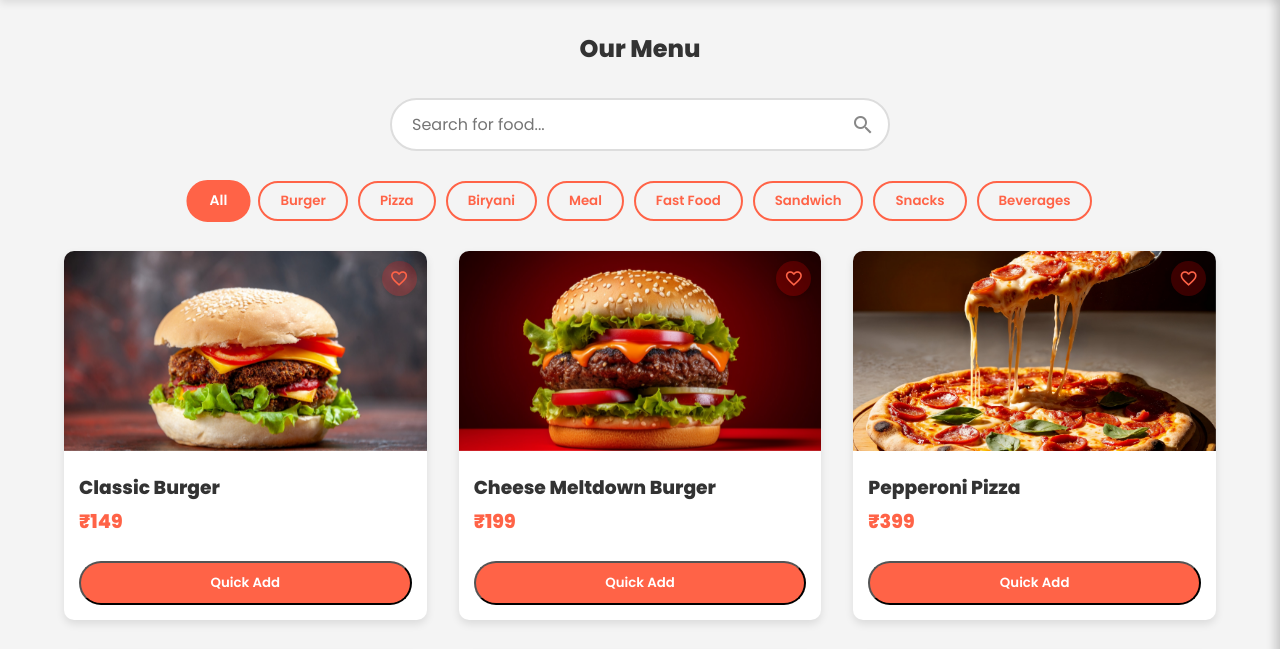
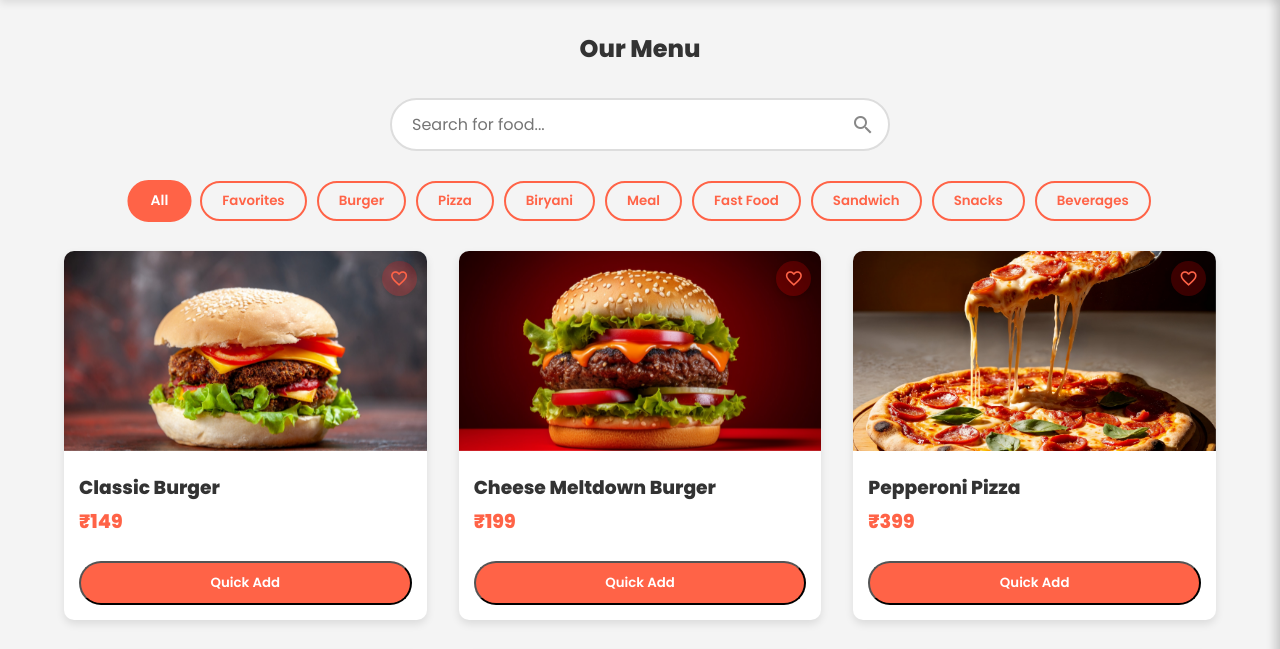
Before and after one commit to omkar3600/TastyBites, a plain HTML site: page menu.html in a window 1280 px wide. Shown: the part 77-726 px from the top of the page. Drawn offline with Linux system fonts and the light colour scheme.

Commit message:
added Favorites category in menu

```diff
--- a/menu.html
+++ b/menu.html
@@ -50,42 +50,33 @@
             </div>
         </nav> -->
 
-
-
-
-
-
-
-
         <nav>
-        <div class="hamburger" onclick="toggleMobileMenu()"><span class="material-icons">menu</span></div>
-        <div class="logo" onclick="window.location.href='index.html'">Tasty<span>Bites</span></div>
+            <div class="hamburger" onclick="toggleMobileMenu()">
+                <span class="material-icons">menu</span>
+            </div>
+            <div class="logo" onclick="window.location.href='index.html'">
+                Tasty<span>Bites</span>
+            </div>
             <ul class="nav-links" id="nav-links">
                 <li><a href="index.html">Home</a></li>
                 <li><a href="menu.html">Menu</a></li>
                 <li><a href="contact.html">Contact</a></li>
             </ul>
             <div class="nav-actions">
-            <button id="theme-toggle" onclick="toggleTheme()"><span class="material-icons">dark_mode</span></button>
+                <button id="theme-toggle" onclick="toggleTheme()">
+                    <span class="material-icons">dark_mode</span>
+                </button>
                 <div class="cart-icon" onclick="toggleCart()">
                     <span class="material-icons">shopping_cart</span>
                     <span id="cart-count">0</span>
                 </div>
                 <div id="user-action-area">
-                <button class="login-btn" onclick="openLogin()">Login</button>
+                    <button class="login-btn" onclick="openLogin()">
+                        Login
+                    </button>
                 </div>
             </div>
         </nav>
-
-
-
-
-
-
-
-
-
-
 
         <!-- navbar ending
 
@@ -113,6 +104,9 @@
             <div class="filters">
                 <button class="filter-btn active" onclick="filterMenu('all')">
                     All
+                </button>
+                <button class="filter-btn" onclick="filterMenu('favorites')">
+                    Favorites
                 </button>
                 <button class="filter-btn" onclick="filterMenu('burger')">
                     Burger
@@ -223,8 +217,6 @@
             </div>
         </div>
 
-
-
         <footer>
             <div class="footer-content">
                 <div class="footer-col">
--- a/script.js
+++ b/script.js
@@ -496,6 +496,12 @@ function renderMenu(items = menuItems) {
 
 function filterMenu(category) {
     if (!menuContainer) return;
+
+    if (category === "favorites" && !currentUser) {
+        showToast("Please Login to view Favorites");
+        return;
+    }
+
     document.querySelectorAll(".filter-btn").forEach((btn) => {
         btn.classList.remove("active");
         const btnCat = btn.textContent.toLowerCase().replace(/\s/g, "");
@@ -506,10 +512,15 @@ function filterMenu(category) {
             btn.classList.add("active");
     });
 
-    const items =
-        category === "all"
-            ? menuItems
-            : menuItems.filter((i) => i.category === category);
+    let items;
+    if (category === "all") {
+        items = menuItems;
+    } else if (category === "favorites") {
+        items = menuItems.filter((i) => currentUser.favorites.includes(i.id));
+    } else {
+        items = menuItems.filter((i) => i.category === category);
+    }
+
     renderMenu(items);
 }
 
```
Lines whose indentation alone changed are shown as unchanged.
